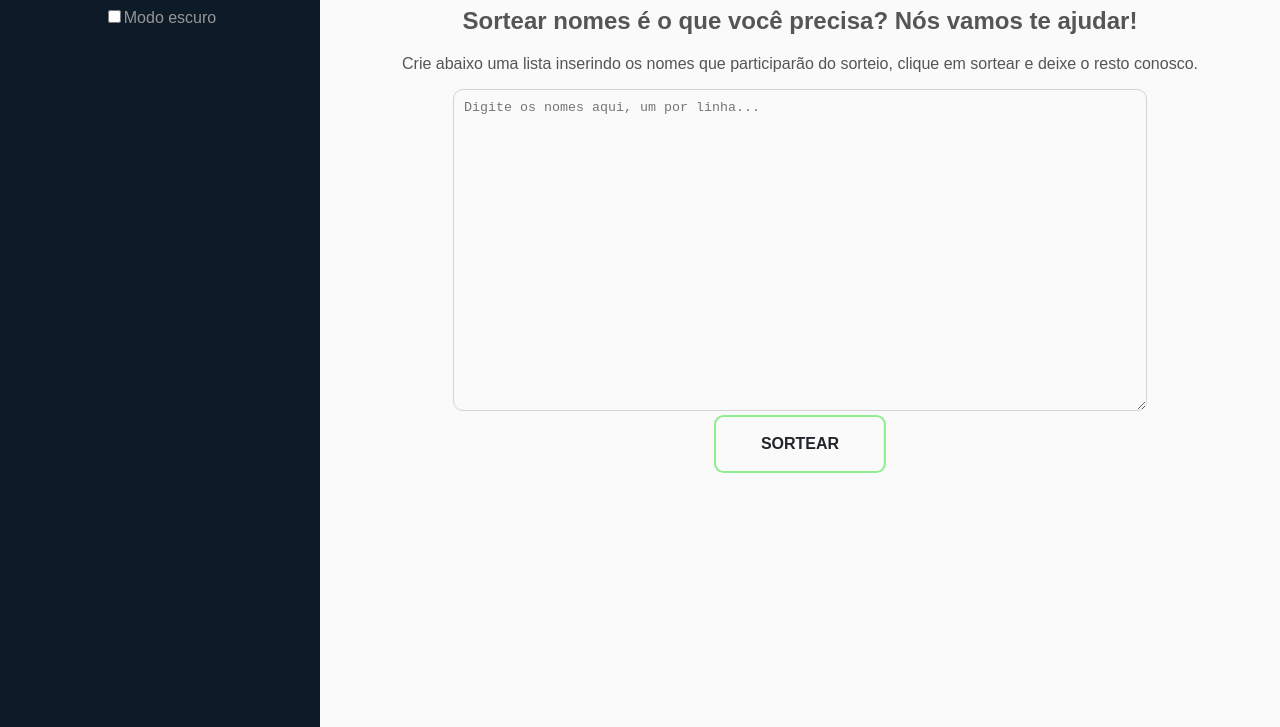
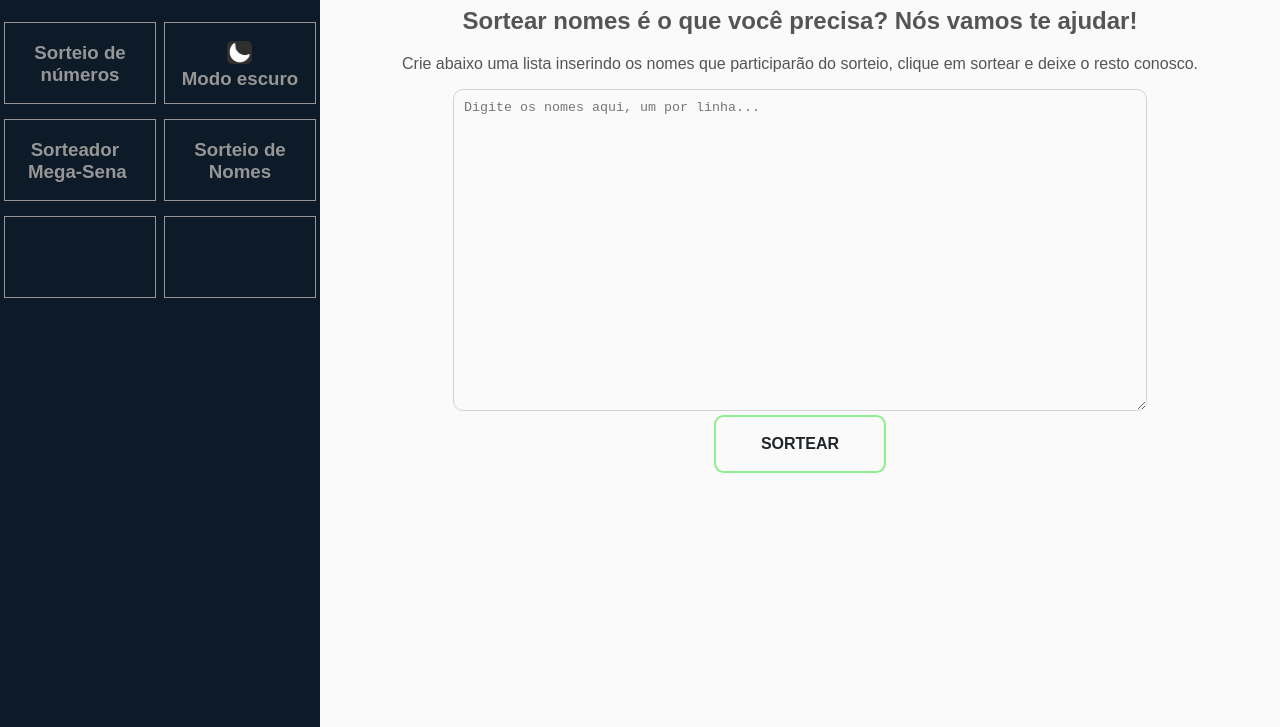
Before and after one commit to PatrickLeandro/Sorteador-de-nomes, a plain HTML site: page index.html in a window 1280 px wide. Shown: the part 73-800 px from the top of the page. Drawn offline with Linux system fonts and the light colour scheme.

Commit message:
Menu
Alterações no menu

```diff
--- a/css/style.css
+++ b/css/style.css
@@ -112,6 +112,33 @@ flex-direction: column;
 #checkbox-menu{
 display: none;
 }
+
+/* ---------------------------------
+#######        Menu        ########
+------------------------------------ */
+.cards{
+  display: flex;
+}.card{
+  width: 47%;
+  height: 80px;
+  margin: auto;
+  margin-top: 15px;
+  border: 1px solid;
+  padding: 0;
+}
+.right{
+  float: right;
+}
+.img-darkMode{
+  border-radius: 5px;
+}
+.h3-img{
+  display: inline;
+}
+.card input{
+  display: none;
+}
+
                       /* ###################      CONFIGURAÇÃO PARA CELULARES      ####################*/
 @media screen and (max-width: 600px){
   #checbox-menu{
@@ -195,5 +222,6 @@ label span:nth-child(3){
 }
 #resultado{
   width: 100%;
+
 }
 }
--- a/index.html
+++ b/index.html
@@ -9,11 +9,47 @@
 <body>
 
     <div class="main" id="menu-hamburguer">
-        <h1 class="title">Sorteios.com.br</h1>
-        <label for="switch" id="checkBox">
-          <input type="checkbox" id="switch">Modo escuro
-        </label>
+      <h1 class="title">Aqui vai uma logo</h1>
+
+
+      <div class="cards">
+        <div class="card left">
+          <h3>Sorteio de números</h3>
+        </div>
+        <div class="card right">
+          <label for="switch" id="checkBox">
+            <br>
+            <input type="checkbox" id="switch">
+             <img src="imagens/dark-mode.jpeg" width="25px" class="img-darkMode" alt="Modo escuro">
+            <br>
+            <h3 class="h3-img">Modo escuro</h3>
+          </label>
+        </div>
       </div>
+      <div class="cards">
+        <div class="card left">
+          <h3>Sorteador &nbsp; Mega-Sena&nbsp;</h3>
+        </div>
+        <div class="card right">
+          <h3>Sorteio de Nomes</h3>
+        </div>
+      </div>
+      <div class="cards">
+        <div class="card left">
+
+        </div>
+        <div class="card right">
+
+        </div>
+      </div>
+
+
+
+
+
+
+
+    </div>
 
       <div class="content">
         <input type="checkbox" id="checkbox-menu">
```
Also changed, not shown: imagens/dark-mode.jpeg (added).
